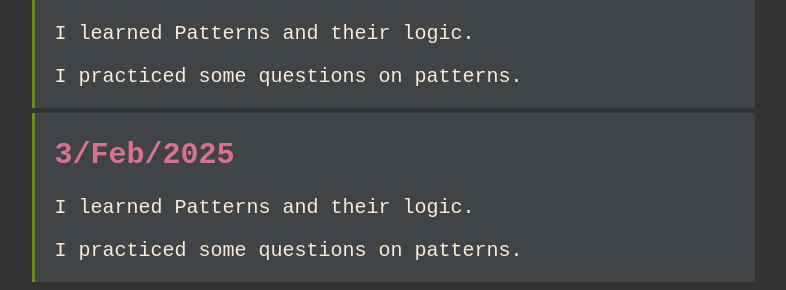
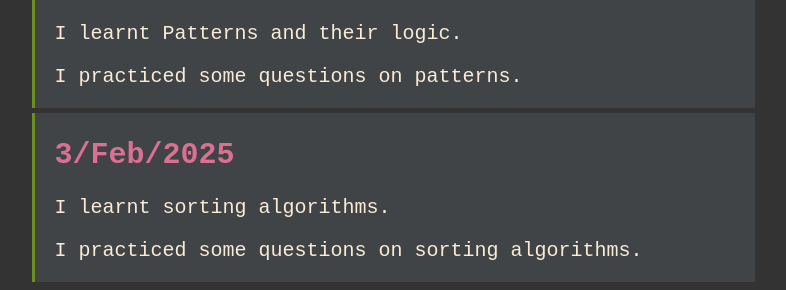
Before and after one commit to 0xt0bi03/my-daily-progress, a plain HTML site: page index.html in a window 1280 px wide. Shown: the part 724-1014 px from the top of the page, without its empty margins (247-1033 px from the left). Drawn offline with Linux system fonts and the light colour scheme.

Commit message:
made changes

```diff
--- a/index.html
+++ b/index.html
@@ -31,13 +31,13 @@
     </div>
     <div class="content">
         <h2>2/Feb/2025</h2>
-        <p>I learned Patterns and their logic.</p>
+        <p>I learnt Patterns and their logic.</p>
         <p>I practiced some questions on patterns.</p>
     </div>
     <div class="content">
         <h2>3/Feb/2025</h2>
-        <p>I learned Patterns and their logic.</p>
-        <p>I practiced some questions on patterns.</p>
+        <p>I learnt sorting algorithms.</p>
+        <p>I practiced some questions on sorting algorithms.</p>
     </div>
 
 
```
